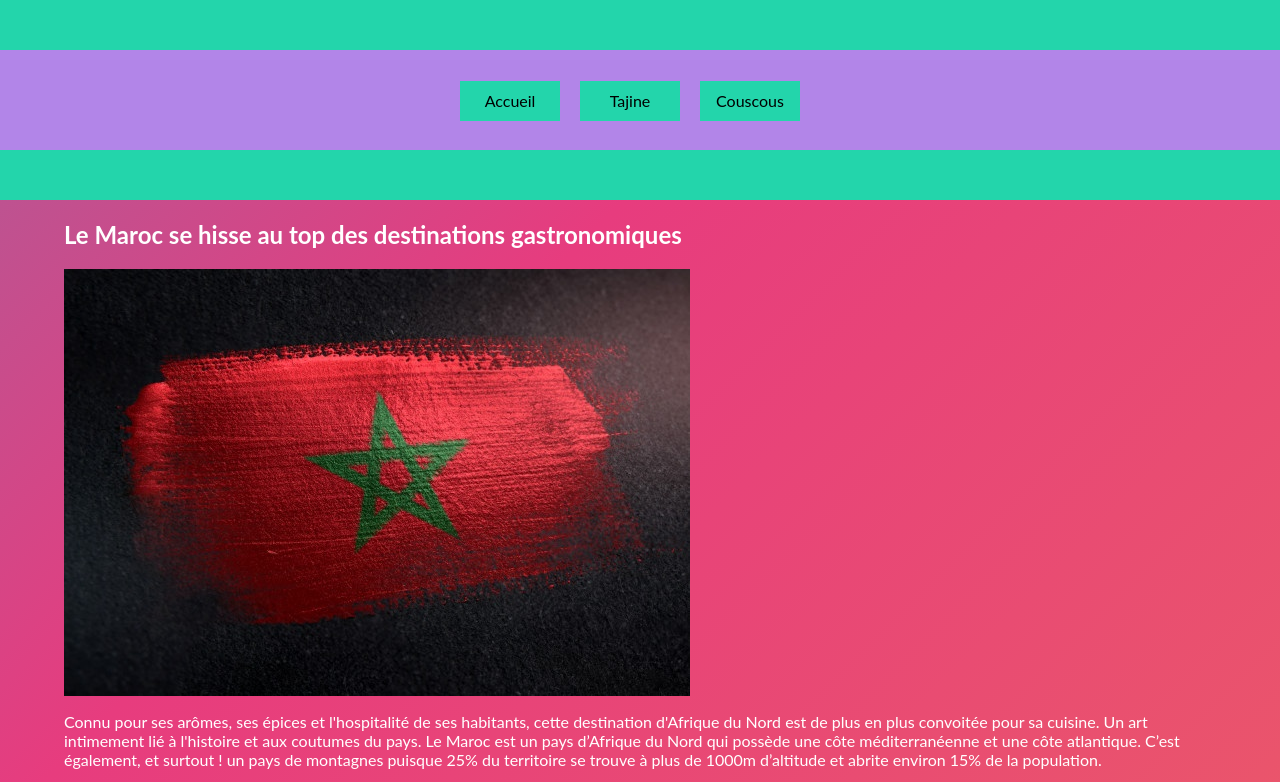
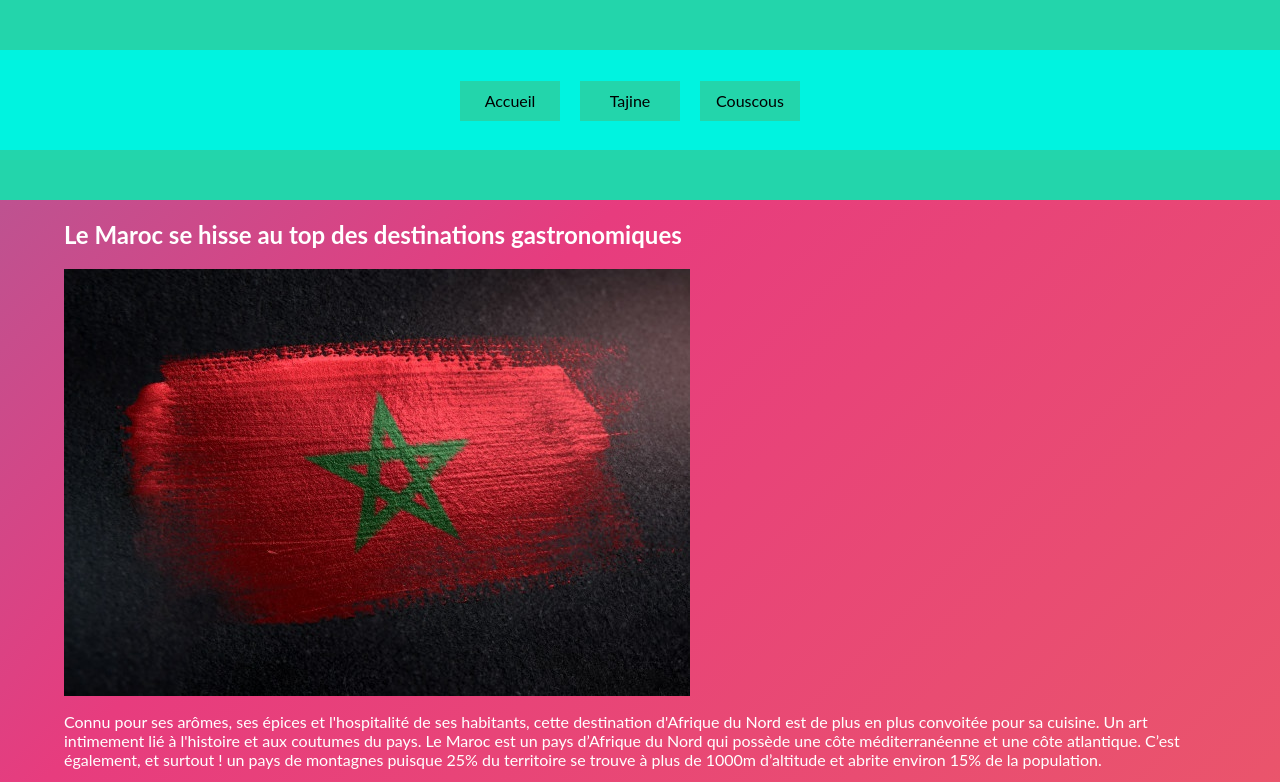
Before and after one commit to SaintPigeon/Maroc-Plat.com, a plain HTML site: page index.html in a window 1280 px wide. Shown: the top 782 px of the page. Drawn offline with Linux system fonts and the light colour scheme.

Commit message:
Update Style.css

```diff
--- a/Style.css
+++ b/Style.css
@@ -18,7 +18,7 @@ body {
 	width: 100%;
 	height: 100px;
 	position: relative;
-	background-color:#B285E8;
+	background-color:#00F3E0;
 }
 
 #menu ul {
```
